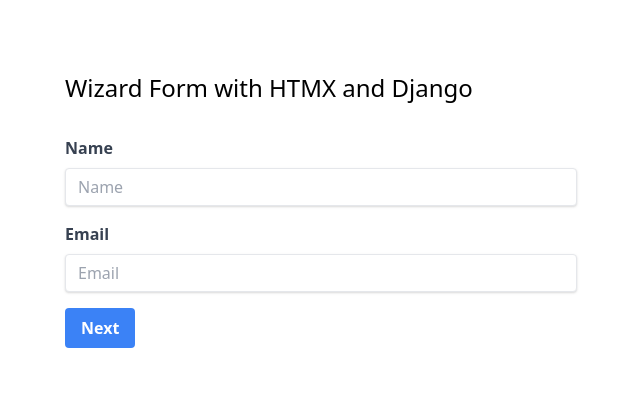
After one commit to yeboahd24/email-or-phone, a Django app: page /form_step1/ in a window 1280 px wide. The commit adds this page. Shown: the top 419 px of the page, without its empty margins (319-959 px from the left). Run offline with Django 4.2, Linux system fonts and the light colour scheme; parts of the project's set-up code (start-up, migrations or seed data) failed here and were passed over.

Commit message:
wizard form

```diff
--- a/phone/forms.py
+++ b/phone/forms.py
@@ -2,7 +2,7 @@ from django import forms
 from django.contrib.auth import get_user_model
 
 # from .models import Recipe, Cookbook
-
+from .models import FormStep1, FormStep2
 
 User = get_user_model()
 
@@ -53,7 +53,6 @@ class WordForm(forms.Form):
 
 
 class SignUpForm(forms.ModelForm):
-
     username = forms.CharField(max_length=30, required=True, label="Email")
     # first_name = forms.CharField(max_length=30, required=False)
     # last_name = forms.CharField(max_length=30, required=False)
@@ -111,25 +110,26 @@ class LoginForm2(forms.Form):
         return self.cleaned_data
 
 
+# forms.py
 
-# forms.py
 
 class Page1Form(forms.Form):
     email = forms.EmailField()
     full_name = forms.CharField(max_length=100)
 
+
 class Page2Form(forms.Form):
     country = forms.CharField(max_length=100)
     phone_number = forms.CharField(max_length=20)
 
+
 class Page3Form(forms.Form):
     GENDER_CHOICES = [
-        ('male', 'Male'),
-        ('female', 'Female'),
+        ("male", "Male"),
+        ("female", "Female"),
     ]
     gender = forms.ChoiceField(choices=GENDER_CHOICES)
     occupation = forms.CharField(max_length=100)
-
 
 
 class MoveForm(forms.Form):
@@ -137,14 +137,14 @@ class MoveForm(forms.Form):
     col = forms.IntegerField()
 
     def __init__(self, *args, **kwargs):
-        board = kwargs.pop('board')
+        board = kwargs.pop("board")
         super().__init__(*args, **kwargs)
         self.board = board
 
     def clean(self):
         cleaned_data = super().clean()
-        row = cleaned_data.get('row')
-        col = cleaned_data.get('col')
+        row = cleaned_data.get("row")
+        col = cleaned_data.get("col")
 
         if row is not None and col is not None:
             if not (0 <= row < 3 and 0 <= col < 3):
@@ -155,12 +155,17 @@ class MoveForm(forms.Form):
 
 from django import forms
 
+
 class SignUpForm(forms.Form):
     username = forms.CharField(max_length=100)
-    password = forms.CharField(widget=forms.PasswordInput(attrs={'class': 'form-control', 'placeholder': 'Password', 'id': 'password'}))
+    password = forms.CharField(
+        widget=forms.PasswordInput(
+            attrs={"class": "form-control", "placeholder": "Password", "id": "password"}
+        )
+    )
 
     def clean_password(self):
-        password = self.cleaned_data.get('password')
+        password = self.cleaned_data.get("password")
         if len(password) < 8:
             raise forms.ValidationError("Password must be at least 8 characters long.")
         return password
@@ -169,3 +174,15 @@ class SignUpForm(forms.Form):
 class CodeForm(forms.Form):
     code_text = forms.CharField(widget=forms.Textarea, required=False)
     code_file = forms.FileField(required=False)
+
+
+class FormStep1(forms.ModelForm):
+    class Meta:
+        model = FormStep1
+        fields = "__all__"
+
+
+class FormStep2(forms.ModelForm):
+    class Meta:
+        model = FormStep2
+        fields = "__all__"
--- a/phone/models.py
+++ b/phone/models.py
@@ -333,15 +333,11 @@ class Post(models.Model):
         return self.title
 
 
-from django.db.models.signals import post_save
-from django.dispatch import receiver
-from channels.layers import get_channel_layer
-from asgiref.sync import async_to_sync
+class FormStep1(models.Model):
+    name = models.CharField(max_length=100, blank=True)
+    email = models.EmailField()
 
 
-@receiver(post_save, sender=Post)
-def post_like_count_changed(sender, instance, **kwargs):
-    channel_layer = get_channel_layer()
-    group_name = f"post_like_{instance.id}"
-    event = {"type": "post_like_update", "like_count": instance.like_count}
-    async_to_sync(channel_layer.group_send)(group_name, event)
+class FormStep2(models.Model):
+    phone = models.CharField(max_length=20, blank=True)
+    address = models.CharField(max_length=200, blank=True)
--- a/phone/urls.py
+++ b/phone/urls.py
@@ -40,6 +40,8 @@ urlpatterns = [
     path("like_post/<int:post_id>/", like_post_view, name="like_post"),
     path("post_list/", post_list, name="post_list"),
     path("list/", list, name="list"),
+    path("form_step1/", form_step1, name="form_step1"),
+    path("form_step2/", form_step2, name="form_step2"),
     # path('players/int:player_id/', player_detail, name='player_detail'),
     # path('players/',player_list, name='player_list'),
 ]
--- a/phone/views.py
+++ b/phone/views.py
@@ -904,3 +904,32 @@ def post_list(request):
 
 def list(request):
     return render(request, "list.html")
+
+
+from .forms import FormStep1, FormStep2
+
+
+def form_step1(request):
+    if request.method == "POST":
+        form = FormStep1(request.POST)
+        form.name = request.POST.get("name")
+        form.email = request.POST.get("email")
+        if form.is_valid():
+            form.save()
+            return redirect("form_step2")
+    else:
+        form = FormStep1()
+    return render(request, "form_step1.html", {"form": form})
+
+
+def form_step2(request):
+    if request.method == "POST":
+        form = FormStep2(request.POST)
+        form.phone = request.POST.get("phone")
+        form.address = request.POST.get("address")
+        if form.is_valid():
+            form.save()
+            return redirect("success")
+    else:
+        form = FormStep2()
+    return render(request, "form_step2.html", {"form": form})
--- /dev/null
+++ b/templates/form_step1.html
@@ -0,0 +1,34 @@
+<!DOCTYPE html>
+<html>
+
+<head>
+    <meta charset="utf-8" />
+    <title>Form1</title>
+    <!-- Include the Tailwind CSS CDN -->
+    <link href="https://unpkg.com/tailwindcss@^2/dist/tailwind.min.css" rel="stylesheet" />
+    <script src="https://unpkg.com/htmx.org@^1.5.0/dist/htmx.min.js"></script>
+
+</head>
+
+<body class="p-10" id="form-container">
+<form id="form-step1" hx-post="{% url 'form_step1' %}" hx-target="#form-container" class="max-w-lg mx-auto my-8">
+  <h1 class="text-2xl mb-8">Wizard Form  with HTMX and Django</h1>
+  {% csrf_token %}
+  <div class="mb-4">
+    <label class="block text-gray-700 font-bold mb-2" for="name">
+      Name
+    </label>
+    <input class="shadow appearance-none border rounded w-full py-2 px-3 text-gray-700 leading-tight focus:outline-none focus:shadow-outline" id="name" type="text" placeholder="Name" name="name" hx-put="name" hx-trigger="keyup">
+  </div>
+  <div class="mb-4">
+    <label class="block text-gray-700 font-bold mb-2" for="email">
+      Email
+    </label>
+    <input class="shadow appearance-none border rounded w-full py-2 px-3 text-gray-700 leading-tight focus:outline-none focus:shadow-outline" id="email" type="email" placeholder="Email" name="email" hx-put="email" hx-trigger="keyup">
+  </div>
+  <button type="submit" hx-post="{% url 'form_step1' %}" hx-target="#form-container" class="bg-blue-500 hover:bg-blue-700 text-white font-bold py-2 px-4 rounded focus:outline-none focus:shadow-outline">Next</button>
+</form>
+
+</body>
+
+</html>
--- a/templates/success.html
+++ b/templates/success.html
@@ -12,8 +12,7 @@
             <div class="bg-white p-6 rounded-lg shadow-xl text-center">
                 <h1 class="text-lg font-bold mb-4">Success</h1>
                 <p class="text-gray-700 mb-4">
-                    You have successfully signed up.
-                    {{response}}
+                    You have successfully completed the form.
                 </p>
             </div>
         </div>
```
Also changed, not shown: phone/admin.py (+14 -1 lines), templates/form_step2.html (added, +34 -0 lines), db.sqlite3, phone/migrations/0014_formstep1_formstep2.py (added).
